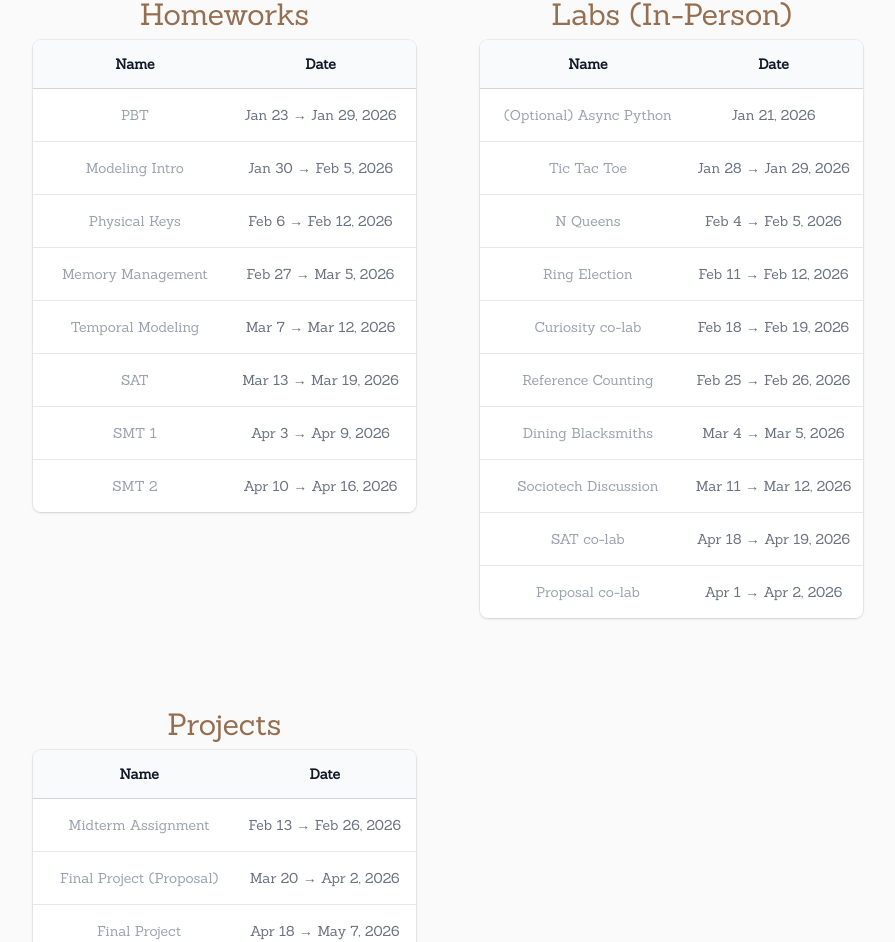
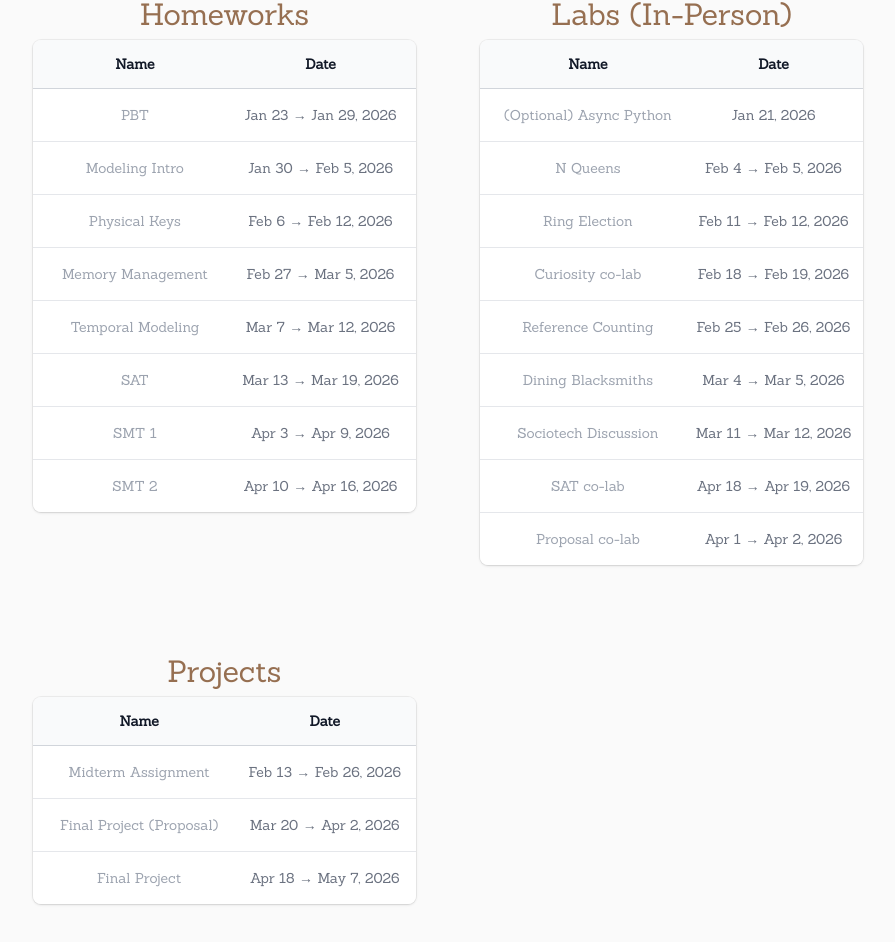
Before and after one commit to csci1710/2026, a React (Create React App) app in the folder my-app/: page / in a window 1280 px wide. Shown: the part 2196-3138 px from the top of the page, without its empty margins (192-1087 px from the left). Built offline with nearby package versions, Linux system fonts and the light colour scheme; a web font is replaced by a local one.

Commit message:
Removing tic tac toe lab

```diff
--- a/my-app/src/SITE_DATA.ts
+++ b/my-app/src/SITE_DATA.ts
@@ -470,12 +470,12 @@ export const labAssignments: Assignment[] = [
     href: "https://hackmd.io/@csci1710/By-lPmstT",
     autoReleaseDate: "Jan 21, 2026 09:45:00 EST",
   },
-  {
-    name: "Tic Tac Toe",
-    dateRange: "Jan 28 → Jan 29, 2026",
-    href: "https://hackmd.io/@csci1710/HkOLBXstT",
-    autoReleaseDate: "Jan 28, 2026 15:00:00 EST",
-  },
+  // {
+  //   name: "Tic Tac Toe",
+  //   dateRange: "Jan 28 → Jan 29, 2026",
+  //   href: "https://hackmd.io/@csci1710/HkOLBXstT",
+  //   autoReleaseDate: "Jan 28, 2026 15:00:00 EST",
+  // },
   {
     name: "N Queens",
     dateRange: "Feb 4 → Feb 5, 2026",
```
